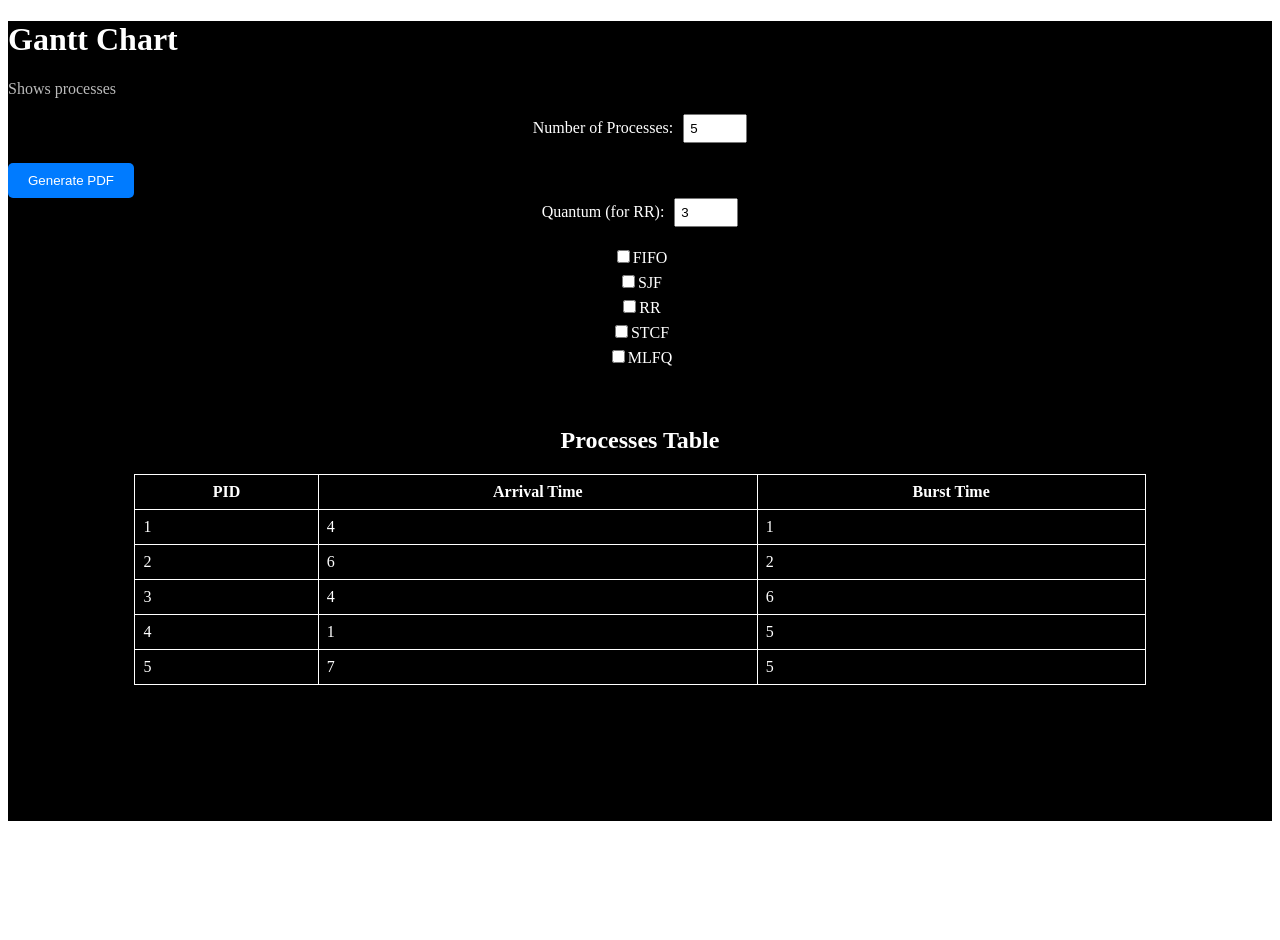
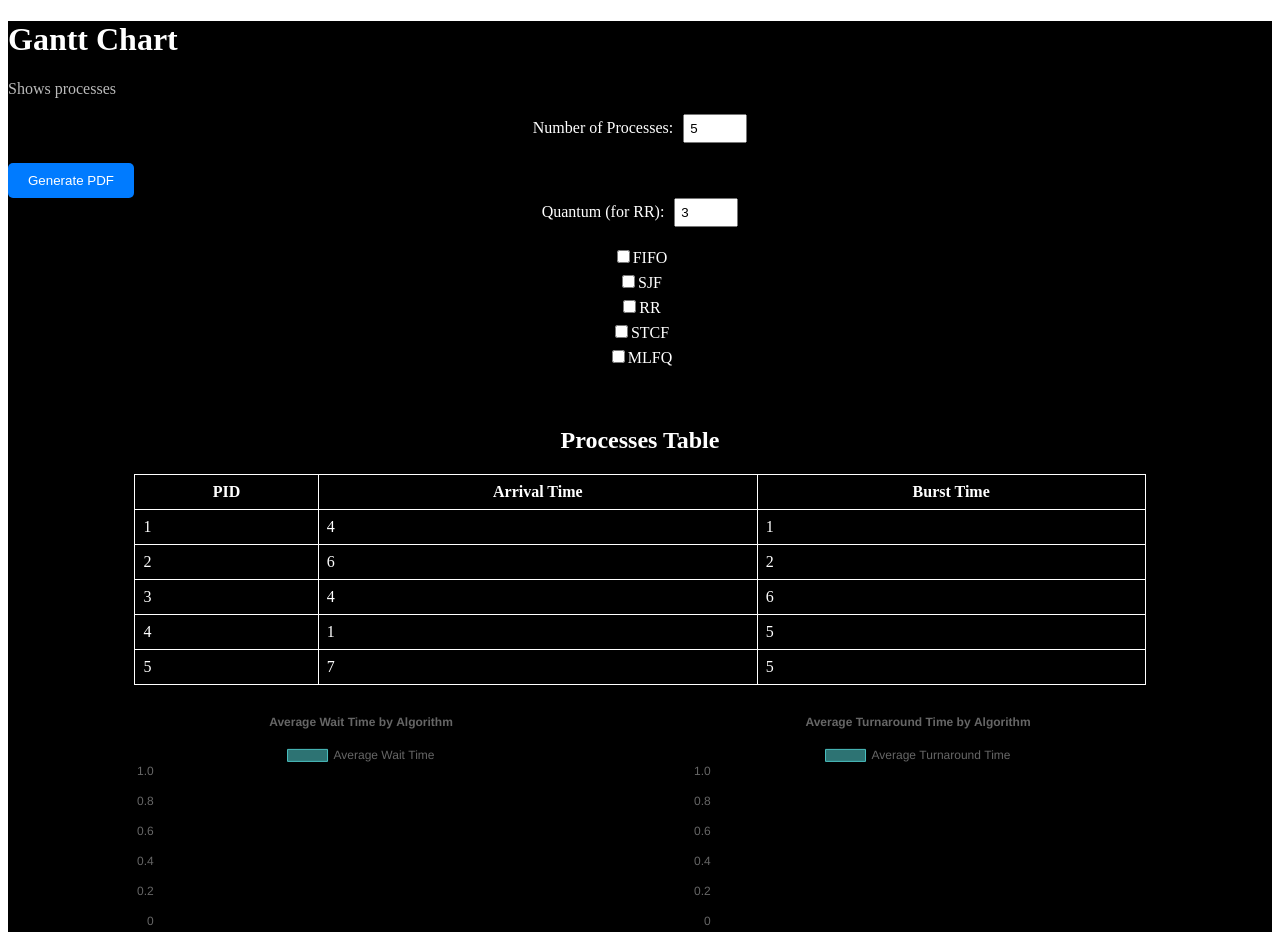
Before and after one commit to lastrod1/OS-Scheduling-Web-App, a Next.js app: page / in a window 1280 px wide. Before the commit the page ends 829 px from the top, so only its background shows below. Built offline with nearby package versions, Linux system fonts and the light colour scheme.

Commit message:
finished the pdf download

```diff
--- a/src/algorithms/fifo.ts
+++ b/src/algorithms/fifo.ts
@@ -13,6 +13,7 @@ export function FirstInFirstOut(processes: Process[]): Result
 
     let numProcesses = processes.length;
     let currTime = 0; //for the timeline
+    let TurnAroundTime = 0;
     let totalWaitTime = 0; //for calculating average wait time late
     let totalTurnAroundTime = 0; //for calculating average turnaround time later
 
@@ -30,8 +31,9 @@ export function FirstInFirstOut(processes: Process[]): Result
         //wait time = turnaround time - burst time
         //turnaround time = completion time - arrival time
 
-        totalTurnAroundTime = totalTurnAroundTime + (currTime - sorted[i].arrivalTime);
-        totalWaitTime = totalWaitTime + ((currTime - sorted[i].arrivalTime) - sorted[i].burstTime);
+        TurnAroundTime = currTime - sorted[i].arrivalTime;
+        totalTurnAroundTime = totalTurnAroundTime + TurnAroundTime;
+        totalWaitTime = totalWaitTime + (TurnAroundTime - sorted[i].burstTime);
 
     }
 
--- a/src/algorithms/mlfq.ts
+++ b/src/algorithms/mlfq.ts
@@ -181,6 +181,5 @@ export function mlfq(processes: Process[]): Result
 
     result.AverageTurnAroundTime = result.AverageTurnAroundTime/numProcesses;
     result.AverageWaitTime = result.AverageWaitTime/numProcesses;
-
     return result
 }
--- /dev/null
+++ b/src/app/BarChart.tsx
@@ -0,0 +1,90 @@
+import React, { useRef, useEffect } from 'react';
+import { Bar } from 'react-chartjs-2';
+import { Chart as ChartJS, CategoryScale, LinearScale, BarElement, Title, Tooltip, Legend } from 'chart.js';
+import { Result } from '../types/process';
+
+ChartJS.register(CategoryScale, LinearScale, BarElement, Title, Tooltip, Legend);
+
+interface BarChartProps {
+    results: { [key: string]: Result };
+    waitTimeChartRef: React.RefObject<HTMLCanvasElement | null>;
+    turnaroundTimeChartRef: React.RefObject<HTMLCanvasElement | null>;
+  }
+
+const BarChart: React.FC<BarChartProps> = ({ results, waitTimeChartRef, turnaroundTimeChartRef }) => {
+  const waitTimeChartInstanceRef = useRef<ChartJS<'bar'> | null>(null);
+  const turnaroundTimeChartInstanceRef = useRef<ChartJS<'bar'> | null>(null);
+
+  useEffect(() => {
+    if (waitTimeChartInstanceRef.current) {
+      waitTimeChartRef.current = waitTimeChartInstanceRef.current.canvas;
+    }
+    if (turnaroundTimeChartInstanceRef.current) {
+      turnaroundTimeChartRef.current = turnaroundTimeChartInstanceRef.current.canvas;
+    }
+  }, [waitTimeChartRef, turnaroundTimeChartRef]);
+
+  const algorithms = Object.keys(results);
+  const averageWaitTimes = algorithms.map(algorithm => results[algorithm].AverageWaitTime);
+  const averageTurnaroundTimes = algorithms.map(algorithm => results[algorithm].AverageTurnAroundTime);
+
+  const colors = [
+    'rgba(75, 192, 192, 0.6)',
+    'rgba(153, 102, 255, 0.6)',
+    'rgba(255, 159, 64, 0.6)',
+    'rgba(255, 99, 132, 0.6)',
+    'rgba(54, 162, 235, 0.6)',
+  ];
+
+  const waitTimeData = {
+    labels: algorithms,
+    datasets: [
+      {
+        label: 'Average Wait Time',
+        data: averageWaitTimes,
+        backgroundColor: colors,
+        borderColor: colors.map(color => color.replace('0.6', '1')),
+        borderWidth: 1,
+      },
+    ],
+  };
+
+  const turnaroundTimeData = {
+    labels: algorithms,
+    datasets: [
+      {
+        label: 'Average Turnaround Time',
+        data: averageTurnaroundTimes,
+        backgroundColor: colors,
+        borderColor: colors.map(color => color.replace('0.6', '1')),
+        borderWidth: 1,
+      },
+    ],
+  };
+
+  const options = {
+    responsive: true,
+    plugins: {
+      legend: {
+        position: 'top' as const,
+      },
+      title: {
+        display: true,
+        text: '',
+      },
+    },
+  };
+
+  return (
+    <div style={{ width: '80%', margin: 'auto', paddingTop: '20px', display: 'flex', justifyContent: 'space-between' }}>
+      <div style={{ width: '45%' }}>
+        <Bar ref={waitTimeChartInstanceRef} data={waitTimeData} options={{ ...options, plugins: { ...options.plugins, title: { ...options.plugins.title, text: 'Average Wait Time by Algorithm' } } }} />
+      </div>
+      <div style={{ width: '45%' }}>
+        <Bar ref={turnaroundTimeChartInstanceRef} data={turnaroundTimeData} options={{ ...options, plugins: { ...options.plugins, title: { ...options.plugins.title, text: 'Average Turnaround Time by Algorithm' } } }} />
+      </div>
+    </div>
+  );
+};
+
+export default BarChart;
--- a/src/app/page.tsx
+++ b/src/app/page.tsx
@@ -1,8 +1,9 @@
 "use client";
 
-import { useState, useEffect } from "react";
+import { useState, useEffect, useRef } from "react";
 import GanttChart from "./GanttChart";
 import Table from "./Table";
+import BarChart from "./BarChart";
 import { PDF } from "../utilities/PDF";
 import { generateProcesses } from "../utilities/processGenerator";
 import { Process, Result } from "../types/process";
@@ -27,30 +28,37 @@ export default function Home() {
   const [processes, setProcesses] = useState<Process[]>([]);
   const [results, setResults] = useState<{ [key: string]: Result }>({});
 
+  const waitTimeChartRef = useRef<HTMLCanvasElement>(null);
+  const turnaroundTimeChartRef = useRef<HTMLCanvasElement>(null);
+
   useEffect(() => {
-    const generatedProcesses = generateProcesses(numProcesses);
-    setProcesses(generatedProcesses);
+    setProcesses(generateProcesses(numProcesses));
   }, [numProcesses]);
 
   useEffect(() => {
     if (processes.length === 0) return;
 
     const newResults: { [key: string]: Result } = {};
-
     selectedAlgorithms.forEach((algorithm) => {
+      const processesCopy = JSON.parse(JSON.stringify(processes)); // Deep copy to avoid mutation
       let resultFromAlgorithm: Result = { timeline: [], AverageWaitTime: 0, AverageTurnAroundTime: 0 };
 
-      const processesCopy = JSON.parse(JSON.stringify(processes)); // Deep copy to avoid mutation
-      if (algorithm === 'FIFO') {
-        resultFromAlgorithm = FirstInFirstOut(processesCopy);
-      } else if (algorithm === 'SJF') {
-        resultFromAlgorithm = sjf(processesCopy);
-      } else if (algorithm === 'RR') {
-        resultFromAlgorithm = rr(processesCopy, quantum);
-      } else if (algorithm === 'STCF') {
-        resultFromAlgorithm = stcf(processesCopy);
-      } else if (algorithm === 'MLFQ') {
-        resultFromAlgorithm = mlfq(processesCopy);
+      switch (algorithm) {
+        case 'FIFO':
+          resultFromAlgorithm = FirstInFirstOut(processesCopy);
+          break;
+        case 'SJF':
+          resultFromAlgorithm = sjf(processesCopy);
+          break;
+        case 'RR':
+          resultFromAlgorithm = rr(processesCopy, quantum);
+          break;
+        case 'STCF':
+          resultFromAlgorithm = stcf(processesCopy);
+          break;
+        case 'MLFQ':
+          resultFromAlgorithm = mlfq(processesCopy);
+          break;
       }
 
       newResults[algorithm] = resultFromAlgorithm;
@@ -61,11 +69,13 @@ export default function Home() {
 
   const handleCheckboxChange = (event: React.ChangeEvent<HTMLInputElement>) => {
     const { value, checked } = event.target;
-    if (checked) {
-      setSelectedAlgorithms([...selectedAlgorithms, value]);
-    } else {
-      setSelectedAlgorithms(selectedAlgorithms.filter(algorithm => algorithm !== value));
-    }
+    setSelectedAlgorithms((prev) =>
+      checked ? [...prev, value] : prev.filter((algorithm) => algorithm !== value)
+    );
+  };
+
+  const handleGeneratePDF = () => {
+    PDF(waitTimeChartRef.current, turnaroundTimeChartRef.current);
   };
 
   return (
@@ -85,7 +95,7 @@ export default function Home() {
       </div>
 
       <button
-        onClick={() => PDF("Gantt Chart Results", document.getElementById("gantt-table"))}
+        onClick={handleGeneratePDF}
         style={{ padding: "10px 20px", backgroundColor: "#007bff", color: "#fff", border: "none", borderRadius: "5px", cursor: "pointer", textAlign: "center"}}
       >
         Generate PDF
@@ -116,7 +126,12 @@ export default function Home() {
         ))}
       </div>
 
-      <Table processes={processes}/>
+      <Table processes={processes} />
+      <BarChart
+        results={results}
+        waitTimeChartRef={waitTimeChartRef}
+        turnaroundTimeChartRef={turnaroundTimeChartRef}
+      />
 
       {selectedAlgorithms.map((algorithm) => (
         <GanttChart
@@ -125,6 +140,7 @@ export default function Home() {
           result={results[algorithm]}
         />
       ))}
+
     </div>
   );
 }
--- a/src/utilities/PDF.ts
+++ b/src/utilities/PDF.ts
@@ -1,23 +1,22 @@
 import { jsPDF } from "jspdf";
-import autoTable from "jspdf-autotable";
 
-export const PDF = (results: string, table: HTMLElement | null) => {
+export const PDF = (waitTimeChart: HTMLCanvasElement | null, turnaroundTimeChart: HTMLCanvasElement | null) => {
     const doc = new jsPDF();
 
     doc.setFontSize(14);
-    doc.text("Gantt Chart Results", 14, 22);
 
-    doc.setFontSize(12);
-    doc.text(results, 14, 30);
+    let currentY = 30;
 
-    if (table && table instanceof HTMLTableElement) {
-        autoTable(doc, {
-            html: table,
-            startY: 40,
-            theme: 'grid',
-            styles: { fontSize: 10 },
-        });
+    if (waitTimeChart) {
+        const waitTimeImage = waitTimeChart.toDataURL("image/png");
+        doc.addImage(waitTimeImage, 'PNG', 14, currentY, 180, 90);
+        currentY += 100;
     }
 
-    doc.save("gantt_chart_results.pdf");
+    if (turnaroundTimeChart) {
+        const turnaroundTimeImage = turnaroundTimeChart.toDataURL("image/png");
+        doc.addImage(turnaroundTimeImage, 'PNG', 14, currentY, 180, 90);
+    }
+
+    doc.save("results.pdf");
 };
```
